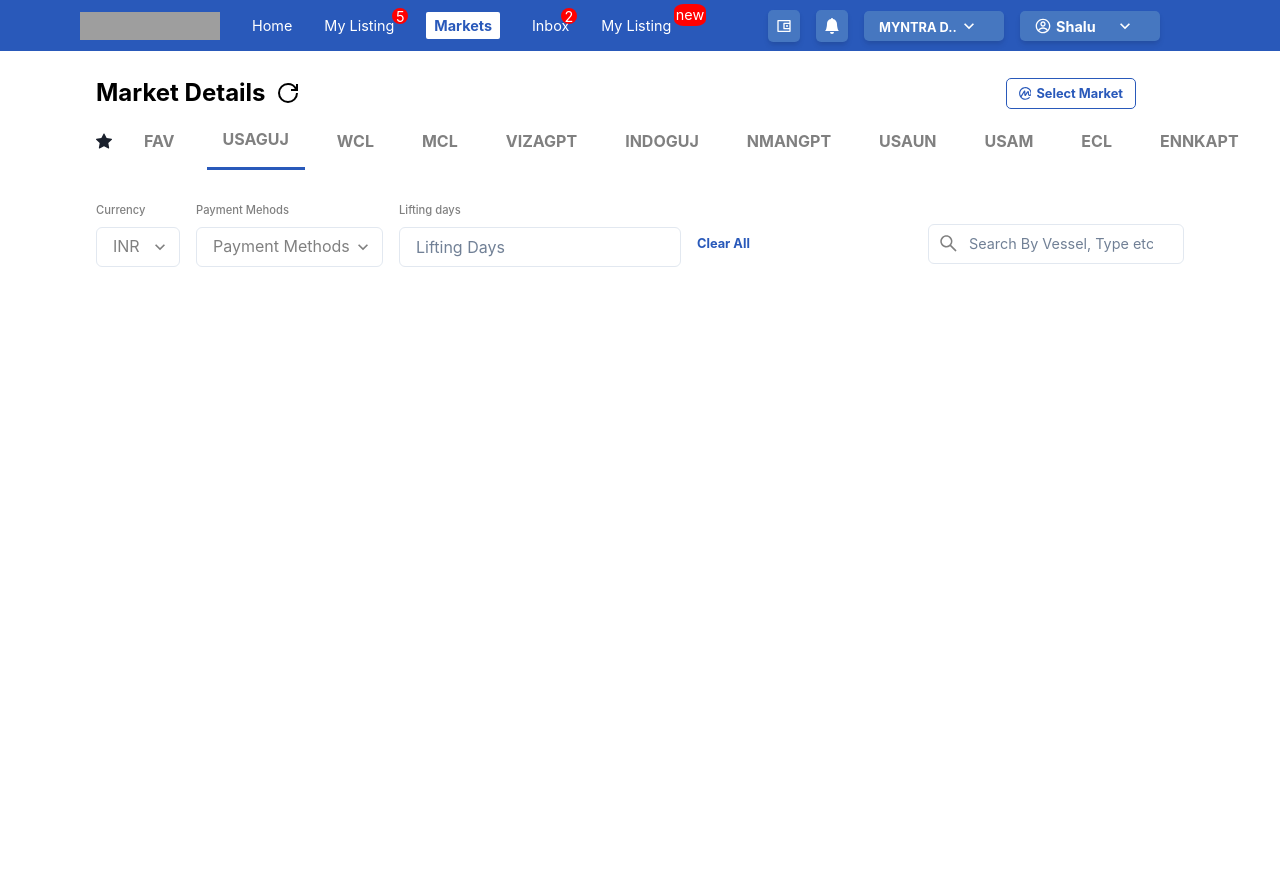
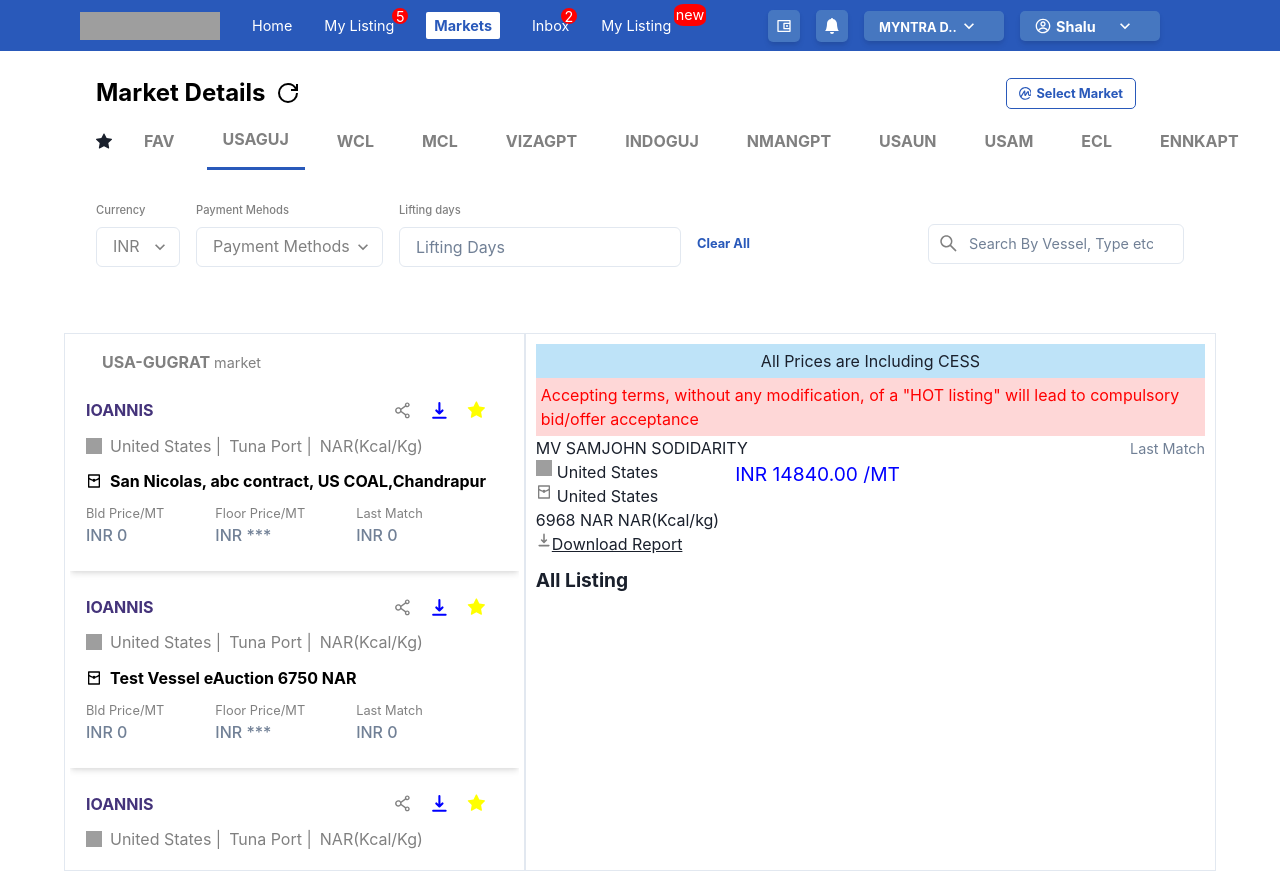
Before and after one commit to rahulkr-dev/coalshastra, a React (Vite) app: page / in a window 1280 px wide. Before the commit the page ends 800 px from the top, so only its background shows below. Built offline with nearby package versions, Linux system fonts and the light colour scheme; grey boxes are pictures that could not be loaded.

Commit message:
Contact section done

```diff
--- /dev/null
+++ b/src/components/contactAndPriceContainer/Contact.jsx
@@ -0,0 +1,21 @@
+import { Box, Text, Flex } from "@chakra-ui/react";
+import React from "react";
+import ContactCard from "./ContactCard";
+
+const Contact = () => {
+  return (
+    <Box borderWidth={"1px"} p="1rem 5px">
+      <Text pl="2rem" fontWeight="bold" color="gray">
+        USA-GUGRAT{" "}
+        <Text fontSize=".9rem" fontWeight={"normal"} as="span">
+          market
+        </Text>
+      </Text>
+      {/* Contact Card */}
+      <ContactCard />
+
+    </Box>
+  );
+};
+
+export default Contact;
--- /dev/null
+++ b/src/components/contactAndPriceContainer/ContactAndPriceContainer.jsx
@@ -0,0 +1,23 @@
+import { Grid } from "@chakra-ui/react";
+import React from "react";
+import Contact from "./Contact";
+import PriceDetails from "./PriceDetails";
+
+const ContactAndPriceContainer = () => {
+  return (
+    <Grid
+    // bg="blue"
+    // bg="blue"
+    // mt="5rem"
+    pt="3rem"
+      templateColumns={{ base: "repeat(1,1fr)", md: "40% 60%" }}
+      w={{ base: "90%", md: "90%" }}
+      m="auto"
+    >
+      <Contact />
+      <PriceDetails />
+    </Grid>
+  );
+};
+
+export default ContactAndPriceContainer;
--- /dev/null
+++ b/src/components/contactAndPriceContainer/ContactCard.jsx
@@ -0,0 +1,59 @@
+import React from "react";
+import { Box } from "@chakra-ui/react";
+import ContactCardItem from "./ContactCardItem";
+let usaFlag =
+  "https://cdn.pixabay.com/photo/2017/03/14/21/00/american-flag-2144392_640.png";
+const contactCardData = [
+  {
+    title: "ioannis",
+    country: {
+      img: usaFlag,
+      name: "united states",
+    },
+    address: "San Nicolas, abc contract, US COAL,Chandrapur",
+    location: "Tuna Port",
+    bldPrice: 0.0,
+    floorPrice: "***",
+    lastMatch: 0.0,
+  },
+  {
+    title: "ioannis",
+    country: {
+      img: usaFlag,
+      name: "united states",
+    },
+    address: "Test Vessel eAuction 6750 NAR",
+    location: "Tuna Port",
+    bldPrice: 0.0,
+    floorPrice: "***",
+    lastMatch: 0.0,
+  },
+  {
+    title: "ioannis",
+    country: {
+      img: usaFlag,
+      name: "united states",
+    },
+    address: "MV SAMJOHN SOLIDARITY",
+    location: "Tuna Port",
+    bldPrice: 0.0,
+    floorPrice: 1400,
+    lastMatch: 0.0,
+  },
+];
+const ContactCard = () => {
+  return (
+    <Box
+      overflowY={"scroll"}
+      h="30rem"
+      // border="1px solid black"
+      //  w={{base:"90%",md:"30%"}}
+    >
+      {contactCardData.map((obj, _i) => (
+        <ContactCardItem key={_i} data={obj} />
+      ))}
+    </Box>
+  );
+};
+
+export default ContactCard;
--- /dev/null
+++ b/src/components/contactAndPriceContainer/ContactCardItem.jsx
@@ -0,0 +1,61 @@
+import React from "react";
+import { Flex,Box,Text,Image,Grid } from "@chakra-ui/react";
+import { RiRedPacketLine } from "react-icons/ri";
+import { AiOutlineShareAlt } from "react-icons/ai";
+import { HiDownload } from "react-icons/hi";
+import { AiFillStar } from "react-icons/ai";
+
+const ContactCardItem = ({ data }) => {
+  const {
+    title,
+    country,
+    location,
+    quantity,
+    address,
+    bldPrice,
+    floorPrice,
+    lastMatch,
+  } = data;
+  return (
+    <Grid p="1rem" py="1.5rem" boxShadow={"md"} gap=".7rem">
+      <Flex pr="1rem" fontWeight={"bold"} justifyContent={"space-between"} alignItems={"center"}>
+        <Text color={"purple.800"} textTransform={"uppercase"}>{title}</Text>
+        <Flex alignItems={'center'} gap="1rem">
+          <AiOutlineShareAlt size="1.3rem" color="gray" />
+          <HiDownload size="1.3rem" color="blue" />
+          <AiFillStar size="1.3rem" color="yellow" />
+        </Flex>
+      </Flex>
+      <Flex textTransform={"capitalize"} gap=".5rem" alignItems={"center"} color="gray">
+        <Flex gap=".5rem" alignItems={"center"}>
+          <Image boxSize={"1rem"} src={country.img} />
+          <Text>{country.name} | </Text>
+        </Flex>
+        <Text color="gray">{location} | </Text>
+        <Text>{quantity} {` NAR(Kcal/kg)`}</Text>
+      </Flex>
+      {/* Address */}
+      <Flex color="gray" alignItems={"center"} gap=".5rem">
+        <RiRedPacketLine color="black" />
+        <Text color="black" fontWeight="bold">{address}</Text>
+      </Flex>
+      {/* Price section */}
+      <Flex color="gray" alignItems={"center"} justifyContent={"space-between"} pr="5rem">
+        <Box >
+          <Text fontSize={".8rem"}>Bld Price/MT</Text>
+          <Text fontWeight={"500"} color={"gray.500"}>INR {bldPrice}</Text>
+        </Box>
+        <Box>
+          <Text fontSize={".8rem"}>Floor Price/MT</Text>
+          <Text fontWeight={"500"} color={"gray.500"}>INR {floorPrice}</Text>
+        </Box>
+        <Box>
+          <Text fontSize={".8rem"}>Last Match</Text>
+          <Text fontWeight={"500"} color={"gray.500"}>INR {lastMatch}</Text>
+        </Box>
+      </Flex>
+    </Grid>
+  );
+};
+
+export default ContactCardItem;
--- /dev/null
+++ b/src/components/contactAndPriceContainer/PriceDetails.jsx
@@ -0,0 +1,54 @@
+import React from "react";
+import { RiRedPacketLine } from "react-icons/ri";
+import { HiDownload } from "react-icons/hi";
+import { Box, Text, Flex, Image, Center } from "@chakra-ui/react";
+let usaImg =
+  "https://cdn.pixabay.com/photo/2017/03/14/21/00/american-flag-2144392_640.png";
+const PriceDetails = () => {
+  return (
+    <Box p="10px" borderWidth={"1px"}>
+      <Center p="5px" bg="blue.100">
+        All Prices are Including CESS
+      </Center>
+      <Center p="5px" bg="red.100" color="red">
+        Accepting terms, without any modification, of a "HOT listing" will lead
+        to compulsory bid/offer acceptance
+      </Center>
+      <Box>
+        <Flex justifyContent={"space-between"} alignItems={"center"}>
+          <Text textTransform={"uppercase"}>MV samjohn sodidarity</Text>
+          <Text fontSize={".9rem"} color="gray.500">
+            Last Match
+          </Text>
+        </Flex>
+        <Flex gap="1rem">
+          <Box>
+            <Flex gap="5px">
+              <Image boxSize={"1rem"} src={usaImg} alt="Usa image" />
+              <Text>United States</Text>
+            </Flex>
+            <Flex gap="5px">
+              <RiRedPacketLine size="1rem" color="gray" />
+              <Text>United States</Text>
+            </Flex>
+            <Text>6968 NAR {`NAR(Kcal/kg)`}</Text>
+          </Box>
+          <Text fontSize={"1.2rem"} color="blue">
+            INR 14840.00 /MT
+          </Text>
+        </Flex>
+      </Box>
+      {/* Dowload icon */}
+      <Flex>
+        <HiDownload color="gray" />
+        <Text textDecor={"underline"}>Download Report</Text>
+      </Flex>
+
+      {/* All Listing Items */}
+      <Text fontWeight="bold" fontSize="1.2rem" mt="10px">All Listing</Text>
+
+    </Box>
+  );
+};
+
+export default PriceDetails;
--- a/src/pages/HomePage.jsx
+++ b/src/pages/HomePage.jsx
@@ -1,16 +1,18 @@
-import React from 'react'
-import Navbar from '../components/navbar/Navbar'
-import { Box } from '@chakra-ui/react'
-import MarketTab from '../components/marketTab/MarketTab'
-import SerarchFilterContainer from '../components/searchFilterContainer/SerarchFilterContainer'
+import React from "react";
+import Navbar from "../components/navbar/Navbar";
+import { Box } from "@chakra-ui/react";
+import MarketTab from "../components/marketTab/MarketTab";
+import SerarchFilterContainer from "../components/searchFilterContainer/SerarchFilterContainer";
+import ContactAndPriceContainer from "./../components/contactAndPriceContainer/ContactAndPriceContainer";
 const HomePage = () => {
   return (
     <Box>
-        <Navbar />
-        <MarketTab />
-        <SerarchFilterContainer />
+      <Navbar />
+      <MarketTab />
+      <SerarchFilterContainer />
+      <ContactAndPriceContainer />
     </Box>
-  )
-}
+  );
+};
 
-export default HomePage
+export default HomePage;
```
